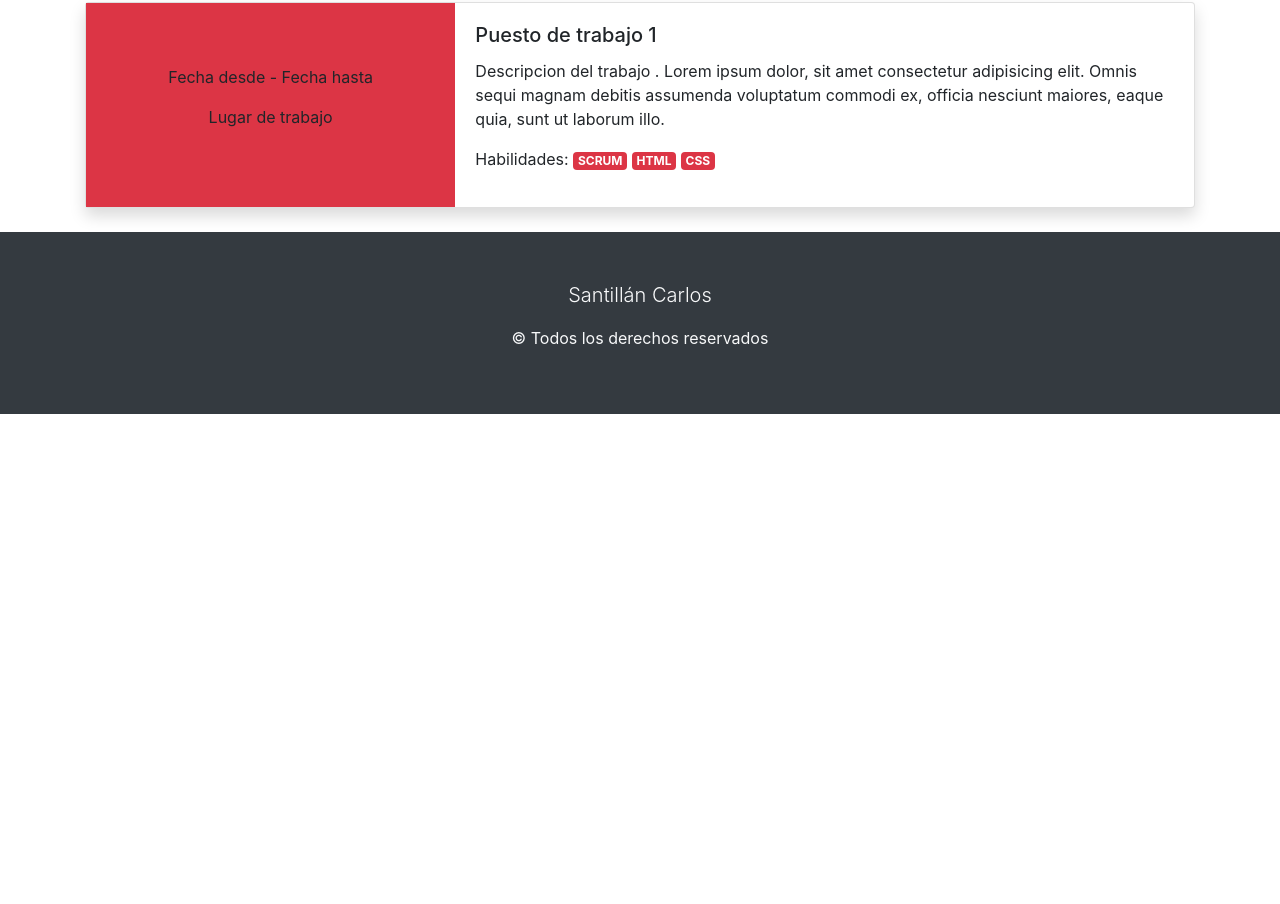
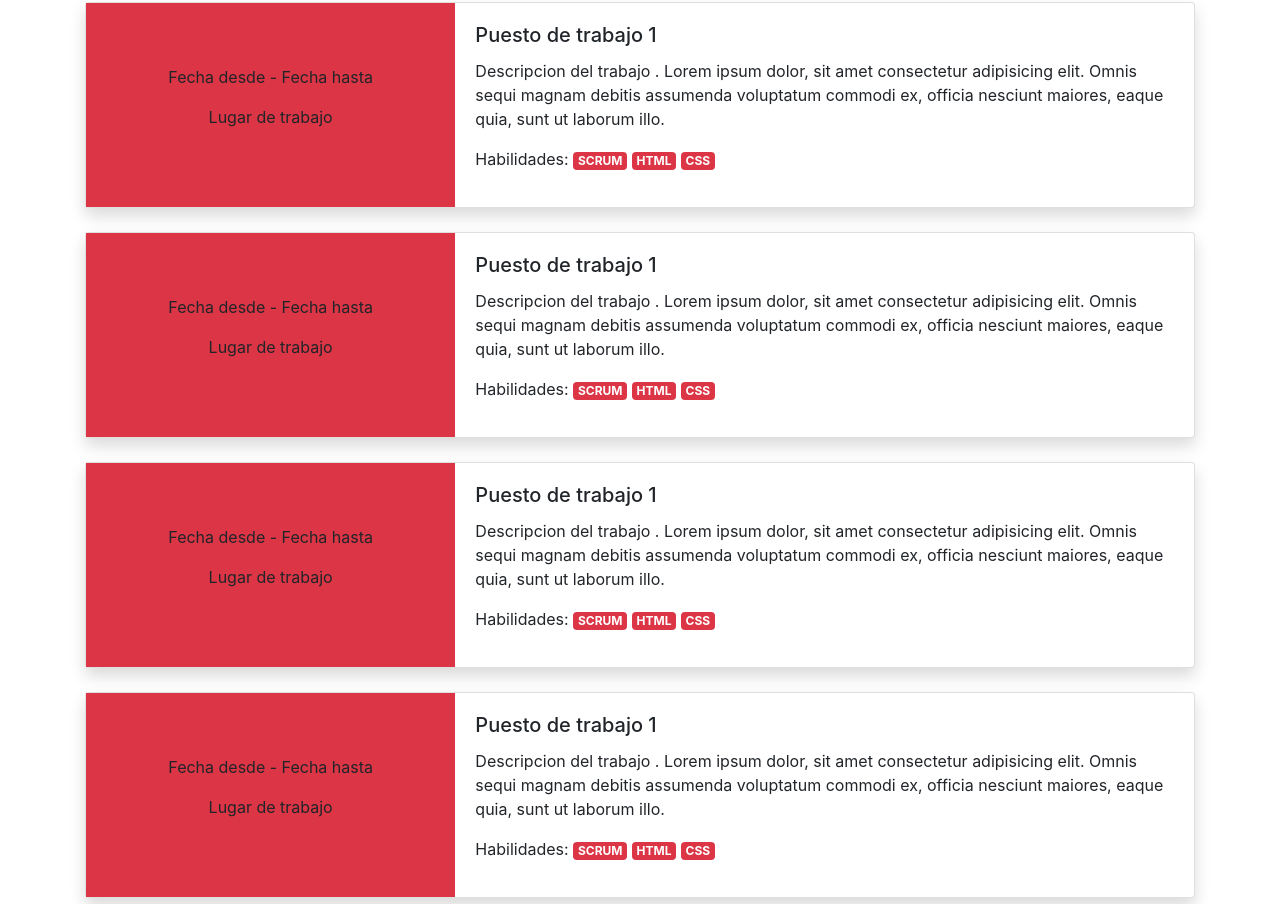
Before and after one commit to Zippo1108/zippo1108.github.io, a plain HTML site: page index.html in a window 1280 px wide. Shown: the part 816-1720 px from the top of the page. Before the commit the page ends 1230 px from the top, so only its background shows below. Drawn offline with Linux system fonts and the light colour scheme.

Commit message:
se agregaron mas card para experiencia laboral y se vinculo el boton del navbar a la seccion de experiencia laboral

```diff
--- a/index.html
+++ b/index.html
@@ -28,7 +28,7 @@
                 <a href="#sobreMi" class="nav-link">Sobre Mi</a>
               </li>
               <li class="nav item">
-                <a href="" class="nav-link">Experiencia laboral</a>
+                <a href="#experienciaLaboral" class="nav-link">Experiencia laboral</a>
               </li>
               <li class="nav item">
                 <a href="" class="nav-link">Educación</a>
@@ -90,8 +90,65 @@
         </section>
         <section id="experienciaLaboral" class="my-4">
           <h2 class="text-center display-4">Experiencia laboral</h2>
-          <article class="my-4">
-            <div class="card mb-3 shadow">
+          <article>
+            <div class="card mb-3 shadow my-4">
+              <div class="row no-gutters">
+                <div class="col-md-4 bg-danger d-flex flex-column align-items-center justify-content-center">
+                  <p>Fecha desde - Fecha hasta</p>
+                  <p>Lugar de trabajo</p>
+                </div>
+                <div class="col-md-8">
+                  <div class="card-body">
+                    <h5 class="card-title">Puesto de trabajo 1</h5>
+                    <p class="card-text">Descripcion del trabajo . Lorem ipsum dolor, sit amet consectetur adipisicing elit. Omnis sequi magnam debitis assumenda voluptatum commodi ex, officia nesciunt maiores, eaque quia, sunt ut laborum illo.</p>
+                    <p>Habilidades:
+                      <span class="badge badge-danger">SCRUM</span>
+                      <span class="badge badge-danger">HTML</span>
+                      <span class="badge badge-danger">CSS</span>
+                    </p>
+                  </div>
+                </div>
+              </div>
+            </div>
+            <div class="card mb-3 shadow my-4">
+              <div class="row no-gutters">
+                <div class="col-md-4 bg-danger d-flex flex-column align-items-center justify-content-center">
+                  <p>Fecha desde - Fecha hasta</p>
+                  <p>Lugar de trabajo</p>
+                </div>
+                <div class="col-md-8">
+                  <div class="card-body">
+                    <h5 class="card-title">Puesto de trabajo 1</h5>
+                    <p class="card-text">Descripcion del trabajo . Lorem ipsum dolor, sit amet consectetur adipisicing elit. Omnis sequi magnam debitis assumenda voluptatum commodi ex, officia nesciunt maiores, eaque quia, sunt ut laborum illo.</p>
+                    <p>Habilidades:
+                      <span class="badge badge-danger">SCRUM</span>
+                      <span class="badge badge-danger">HTML</span>
+                      <span class="badge badge-danger">CSS</span>
+                    </p>
+                  </div>
+                </div>
+              </div>
+            </div>
+            <div class="card mb-3 shadow my-4">
+              <div class="row no-gutters">
+                <div class="col-md-4 bg-danger d-flex flex-column align-items-center justify-content-center">
+                  <p>Fecha desde - Fecha hasta</p>
+                  <p>Lugar de trabajo</p>
+                </div>
+                <div class="col-md-8">
+                  <div class="card-body">
+                    <h5 class="card-title">Puesto de trabajo 1</h5>
+                    <p class="card-text">Descripcion del trabajo . Lorem ipsum dolor, sit amet consectetur adipisicing elit. Omnis sequi magnam debitis assumenda voluptatum commodi ex, officia nesciunt maiores, eaque quia, sunt ut laborum illo.</p>
+                    <p>Habilidades:
+                      <span class="badge badge-danger">SCRUM</span>
+                      <span class="badge badge-danger">HTML</span>
+                      <span class="badge badge-danger">CSS</span>
+                    </p>
+                  </div>
+                </div>
+              </div>
+            </div>
+            <div class="card mb-3 shadow my-4">
               <div class="row no-gutters">
                 <div class="col-md-4 bg-danger d-flex flex-column align-items-center justify-content-center">
                   <p>Fecha desde - Fecha hasta</p>
```
